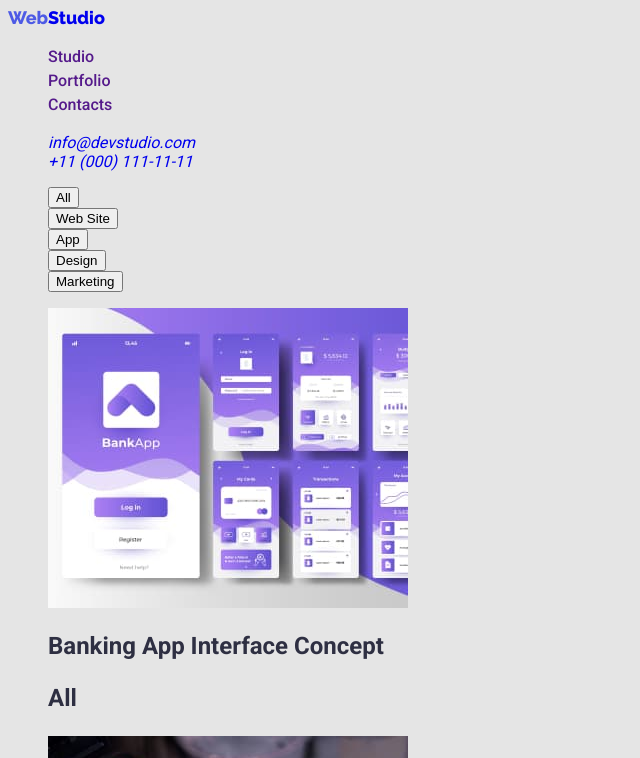
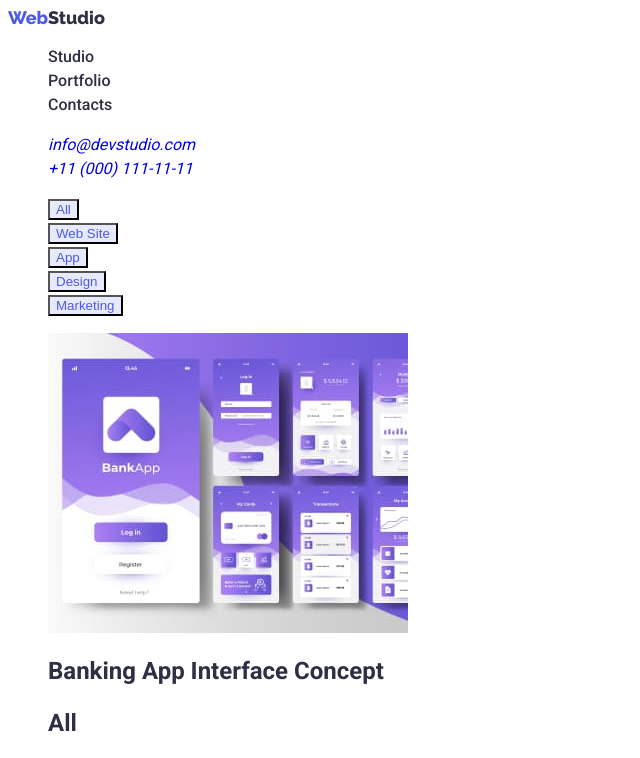
Before and after one commit to Tetiana-Tymchyshyn/hw-02, a plain HTML site: page portfolio.html in a window 1280 px wide. Shown: the top 758 px of the page, without its empty margins (0-640 px from the left). Drawn offline with Linux system fonts and the light colour scheme.

Commit message:
update htmland css file

```diff
--- a/CSS/styles.css
+++ b/CSS/styles.css
@@ -1,15 +1,15 @@
 /* BODY */
 body {
   font-family: "Roboto", sans-serif;
-  color: #2e2f42;
-  background-color: #e5e5e5;
+  color: var(--color-navy-blue);
+  background-color: var(--color-white);
 }
 .list {
   list-style: none;
 }
 .link {
   text-decoration: none;
-
+}
 :root {
   --color-iris: #4d5ae5;
   --color-ocean: #404bbf;
@@ -24,7 +24,7 @@ body {
   --color-white: #ffffff;
   --color-dairy: #fcfcfc;
 }
-}
+
 /* COMPONENT */
 .subtitle-description {
   font-weight: 500;
@@ -37,49 +37,99 @@ body {
   font-size: 16px;
   line-height: 1.5;
   letter-spacing: 2%;
-  color: #434455;
+  color: var(--color-slate);
 }
 
 /* HEADER */
-span {
+.logo-nav {
   font-family: "Raleway", sans-serif;
   font-weight: 800;
   font-size: 18px;
   line-height: 1.16;
   letter-spacing: 3%;
-  color: #4d5ae5;
+  color: var(--color-iris);
+}
+.logo-dark {
+  color: var(--color-navy-blue);
+}
+.logo-light {
+  color: var(--color-cloud);
 }
 
-.logo {
-  font-family: "Raleway", sans-serif;
-  font-weight: 800;
-  font-size: 18px;
-  line-height: 1.16;
-  letter-spacing: 3%;
-}
-.menu {
+.menu-link.link {
   font-weight: 500;
   font-size: 16px;
   line-height: 1.5;
   letter-spacing: 2%;
+  color: var(--color-navy-blue);
+}
+.address.list {
+  color: var(--color-slate);
+}
+.menu-link.link:hover,
+.menu-link.link:focus,
+.menu-link.link:active {
+  color: var(--color-ocean);
+}
+.address-item.link:hover,
+.address-item.link:focus,
+.address-item.link:active {
+  color: var(--color-ocean);
 }
 
 /* HERO */
 .hero {
+  background-color: var(--color-navy-blue);
 }
 .hero-title {
   font-weight: 700;
   font-size: 56px;
   line-height: 1.07;
   letter-spacing: 2%;
-  color: #ffffff;
+  color: var(--color-white);
 }
 .modal-btn {
-  background-color: #4d5ae5;
+  background-color: var(--color-iris);
   font-weight: 500;
   font-size: 16px;
   line-height: 1.5;
   letter-spacing: 4%;
-  color: #ffffff;
+  color: var(--color-white);
 }
-/* FEATURE*/
+.modal-btn:hover,
+.modal-btn:focus {
+  color: var(--color-ocean);
+}
+/* TEAM */
+.team-list {
+  background-color: var(--color-cloud);
+}
+
+/* Footer*/
+.footer-text {
+  font-weight: 400;
+  font-size: 16px;
+  line-height: 1.5;
+  letter-spacing: 2%;
+  color: var(--color-cloud);
+}
+.main-footer {
+  background-color: var(--color-navy-blue);
+}
+
+/* PORTFOLIO */
+.btn-menu {
+  font-weight: 500;
+  font-size: 16px;
+  line-height: 1.5;
+  letter-spacing: 4%;
+}
+.btn {
+  color: var(--color-iris);
+  background-color: var(--color-cornflower);
+}
+.btn:hover,
+.btn:focus {
+  color: var(--color-white);
+  background-color: var(--color-ocean);
+}
--- a/portfolio.html
+++ b/portfolio.html
@@ -13,17 +13,33 @@
     <!-- HEADER -->
     <header class="top-header">
       <nav class="nav">
-        <a class="logo link" href="./index.html"><span>Web</span>Studio</a>
+        <a class="logo-nav link" href="./index.html"
+          >Web<span class="logo-dark">Studio</span></a
+        >
         <ul class="menu list">
-          <li class="menu-item"><a class="menu-link link" href="">Studio</a></li>
-          <li class="menu-item"><a class="menu-link link" href="">Portfolio</a></li>
-          <li class="menu-item"><a class="menu-link link" href="">Contacts</a></li>
+          <li class="menu-item">
+            <a class="menu-link link" href="">Studio</a>
+          </li>
+          <li class="menu-item">
+            <a class="menu-link link" href="">Portfolio</a>
+          </li>
+          <li class="menu-item">
+            <a class="menu-link link" href="">Contacts</a>
+          </li>
         </ul>
       </nav>
       <address>
-        <ul class="contact list">
-          <li class="contact-item"><a class="contact-mail link" href="mailto:info@devstudio.com">info@devstudio.com</a></li>
-          <li class="contact-item"><a class="phone-number link" href="tel:+110001111111">+11 (000) 111-11-11</a></li>
+        <ul class="address list">
+          <li class="description-text contact-item">
+            <a class="address-item link" href="mailto:info@devstudio.com"
+              >info@devstudio.com</a
+            >
+          </li>
+          <li class="description-text contact-item">
+            <a class="address-number link" href="tel:+110001111111"
+              >+11 (000) 111-11-11</a
+            >
+          </li>
         </ul>
       </address>
     </header>
@@ -31,12 +47,12 @@
         <!-- SECTION -->
       <section>
         <h1 hidden>Filters</h1>
-        <ul class="list">
-          <li><button type="button" name="All">All</button></li>
-          <li><button type="button" name="Web_Site">Web Site</button></li>
-          <li><button type="button" name="App">App</button></li>
-          <li><button type="button" name="Design">Design</button></li>
-          <li><button type="button" name="Marketing">Marketing</button></li>
+        <ul class="btn-menu list">
+          <li class="btn-item"><button class="btn" type="button" name="All">All</button></li>
+          <li class="btn-item"><button class="btn" type="button" name="Web_Site">Web Site</button></li>
+          <li class="btn-item"><button class="btn" type="button" name="App">App</button></li>
+          <li class="btn-item"><button class="btn" type="button" name="Design">Design</button></li>
+          <li class="btn-item"><button class="btn" type="button" name="Marketing">Marketing</button></li>
         </ul>
         <ul class="list">
           <li>
@@ -124,9 +140,10 @@
       </section>
     </main>
     <!-- footer -->
-    <footer>
-      <a class="link" href="./index.html">WebStudio</a>
-      <p>
+    <footer class="main-footer">
+      <a class="logo-nav link" href="./index.html">Web<span class="logo-light">Studio</span></a
+        >
+      <p class="footer-text">
         Increase the flow of customers and sales for your business with digital
         marketing & growth solutions.
       </p>
```
Also changed, not shown: index.html (+12 -8 lines). Lines whose indentation alone changed are shown as unchanged.
